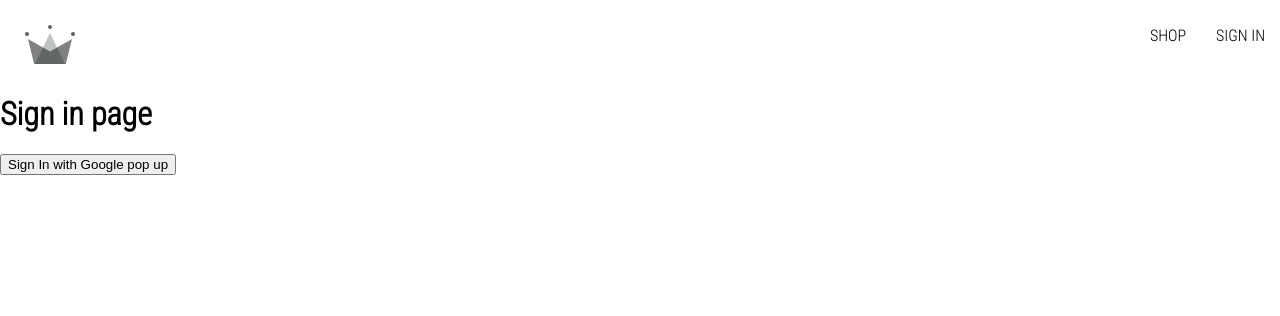
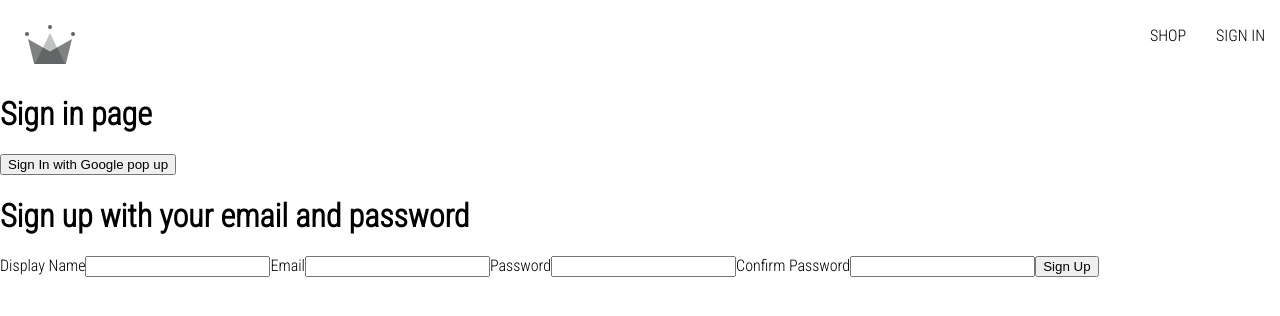
Before and after one commit to qnhanhh/ecommerce-clothing, a React (Create React App) app: page /sign-in in a window 1280 px wide. Shown: the top 316 px of the page. Built offline with nearby package versions, Linux system fonts and the light colour scheme.

Commit message:
set up sign up form

```diff
--- /dev/null
+++ b/src/components/sign-up-form/sign-up-form.component.jsx
@@ -0,0 +1,44 @@
+import { useState } from "react"
+
+const defaultFormFields={
+    displayName:'',
+    email:'',
+    password:'',
+    confirmPassword:''
+}
+
+const SignUpForm=()=>{
+    const [formFields, setFormFields]=useState(defaultFormFields)
+    const {displayName, email, password, confirmPassword}=formFields
+
+    const handleChange=(e)=>{
+        const {name, value}=e.target
+        setFormFields({
+            ...formFields,
+            [name]:value
+        })
+    }
+
+    return(
+        <div>
+            <h1>Sign up with your email and password</h1>
+            <form onSubmit={()=>{}}>
+                <label>Display Name</label>
+                <input value={displayName} type='text' required onChange={handleChange} name='displayName'/>
+
+                <label>Email</label>
+                <input value={email} type='email' required onChange={handleChange} name='email'/>
+
+                <label>Password</label>
+                <input value={password} type='password' required onChange={handleChange} name='password'/>
+
+                <label>Confirm Password</label>
+                <input value={confirmPassword} type='password' required onChange={handleChange} name='confirmPassword'/>
+
+                <button type='submit'>Sign Up</button>
+            </form>
+        </div>
+    )
+}
+
+export default SignUpForm
--- a/src/routes/sign-in/sign-in.component.jsx
+++ b/src/routes/sign-in/sign-in.component.jsx
@@ -1,7 +1,8 @@
 import {
   signInWithGooglePopup,
   createUserDocumentFromAuth,
-} from "../../utils/firebase/firebase.utils";
+} from "../../utils/firebase/firebase.utils"
+import SignUpForm from "../../components/sign-up-form/sign-up-form.component";
 
 const SignIn = () => {
   const logGoogleUser = async () => {
@@ -13,6 +14,7 @@
     <div>
       <h1>Sign in page</h1>
       <button onClick={logGoogleUser}>Sign In with Google pop up</button>
+      <SignUpForm />
     </div>
   );
 };
```
